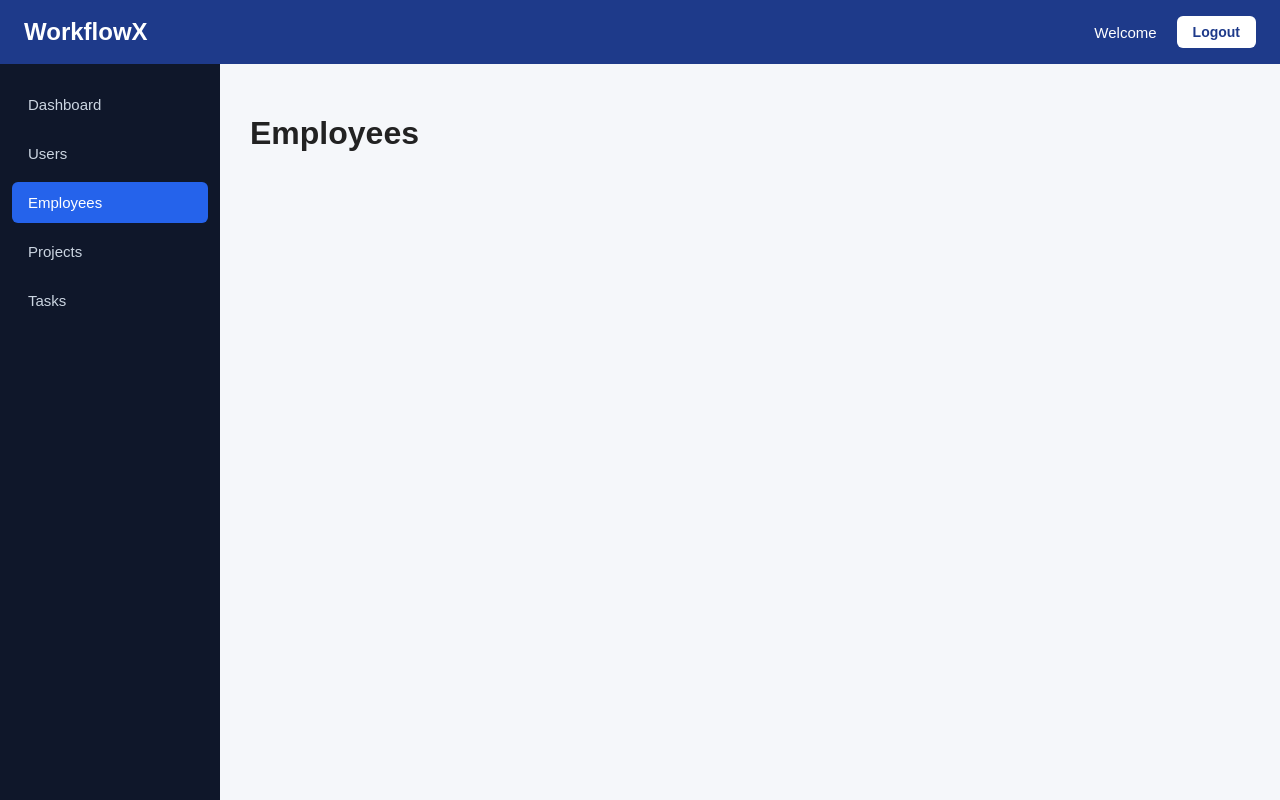
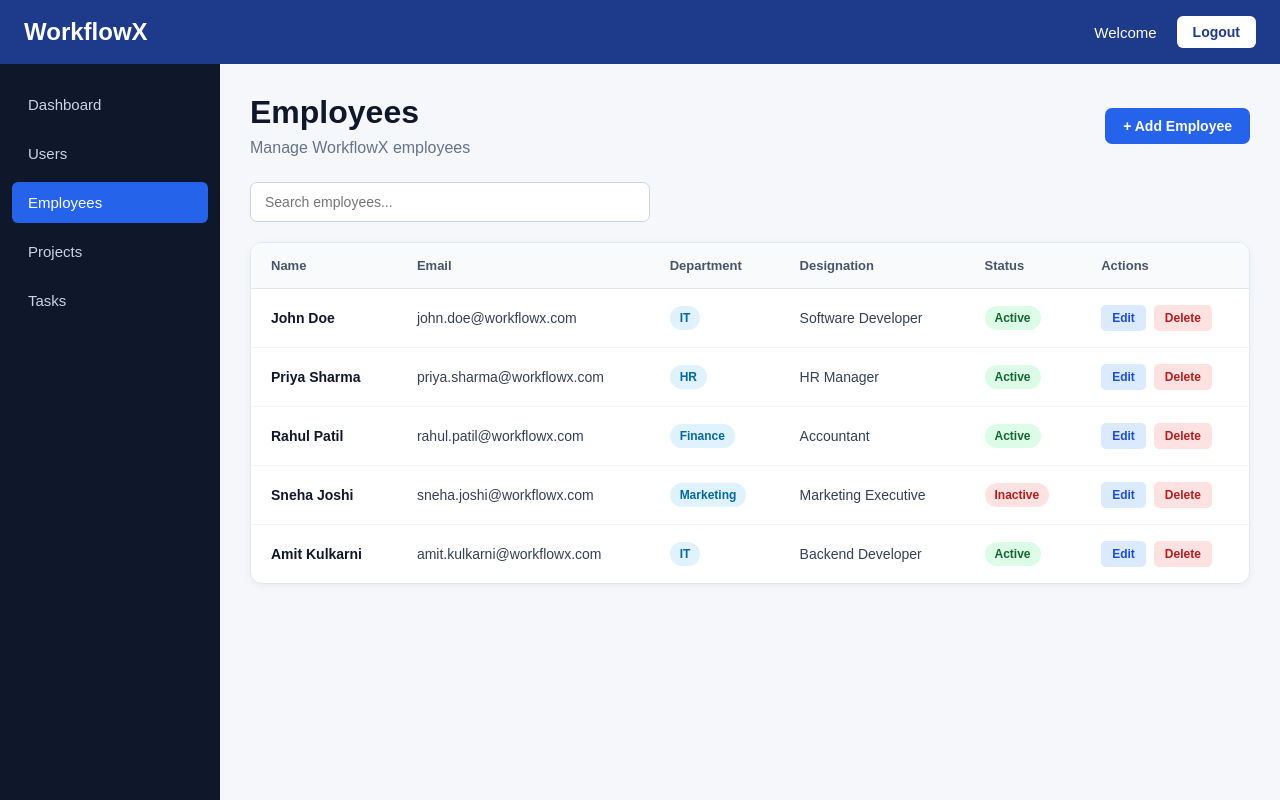
Before and after one commit to dhirajchandgude99-afk/WorkFlowX-Employee-Task-Project-Management, a React app in the folder frontend/: page /employees in a window 1280 px wide. Built offline with nearby package versions, Linux system fonts and the light colour scheme; sample sign-in values are in the browser's storage; the HTML template or start-up script is replaced by a standard one.

Commit message:
Build WorkflowX employees UI

```diff
--- /dev/null
+++ b/frontend/src/pages/Employees.css
@@ -0,0 +1,273 @@
+.employees-page {
+  width: 100%;
+}
+
+.employees-header {
+  display: flex;
+
+  align-items: center;
+
+  justify-content: space-between;
+
+  margin-bottom: 25px;
+}
+
+.employees-header h1 {
+  margin: 0;
+
+  font-size: 32px;
+
+  color: #0f172a;
+}
+
+.employees-header p {
+  margin: 8px 0 0;
+
+  color: #64748b;
+
+  font-size: 16px;
+}
+
+.add-employee-button {
+  border: none;
+
+  background: #2563eb;
+
+  color: white;
+
+  padding: 10px 18px;
+
+  border-radius: 7px;
+
+  font-size: 14px;
+
+  font-weight: 600;
+
+  cursor: pointer;
+
+  transition: background 0.2s ease;
+}
+
+.add-employee-button:hover {
+  background: #1d4ed8;
+}
+
+/* Search */
+
+.employees-toolbar {
+  margin-bottom: 20px;
+}
+
+.employees-toolbar input {
+  width: 100%;
+
+  max-width: 400px;
+
+  padding: 11px 14px;
+
+  border: 1px solid #cbd5e1;
+
+  border-radius: 7px;
+
+  background: white;
+
+  font-size: 14px;
+
+  outline: none;
+}
+
+.employees-toolbar input:focus {
+  border-color: #2563eb;
+
+  box-shadow: 0 0 0 3px rgba(37, 99, 235, 0.1);
+}
+
+/* Employee Card */
+
+.employees-card {
+  background: white;
+
+  border: 1px solid #e2e8f0;
+
+  border-radius: 12px;
+
+  box-shadow: 0 2px 8px rgba(15, 23, 42, 0.05);
+
+  overflow: hidden;
+}
+
+.table-container {
+  width: 100%;
+
+  overflow-x: auto;
+}
+
+.employees-table {
+  width: 100%;
+
+  min-width: 900px;
+
+  border-collapse: collapse;
+}
+
+.employees-table th {
+  text-align: left;
+
+  padding: 15px 20px;
+
+  background: #f8fafc;
+
+  border-bottom: 1px solid #e2e8f0;
+
+  color: #475569;
+
+  font-size: 13px;
+
+  font-weight: 600;
+}
+
+.employees-table td {
+  padding: 16px 20px;
+
+  border-bottom: 1px solid #f1f5f9;
+
+  color: #334155;
+
+  font-size: 14px;
+}
+
+.employees-table tbody tr:last-child td {
+  border-bottom: none;
+}
+
+.employees-table tbody tr:hover {
+  background: #f8fafc;
+}
+
+/* Employee Name */
+
+.employee-name {
+  font-weight: 600;
+
+  color: #0f172a !important;
+}
+
+/* Department */
+
+.department-badge {
+  display: inline-block;
+
+  padding: 5px 10px;
+
+  border-radius: 20px;
+
+  background: #e0f2fe;
+
+  color: #0369a1;
+
+  font-size: 12px;
+
+  font-weight: 600;
+}
+
+/* Status */
+
+.employee-status {
+  display: inline-block;
+
+  padding: 5px 10px;
+
+  border-radius: 20px;
+
+  font-size: 12px;
+
+  font-weight: 600;
+}
+
+.status-active {
+  background: #dcfce7;
+
+  color: #166534;
+}
+
+.status-inactive {
+  background: #fee2e2;
+
+  color: #b91c1c;
+}
+
+/* Actions */
+
+.employee-actions {
+  display: flex;
+
+  gap: 8px;
+}
+
+.employee-actions button {
+  border: none;
+
+  padding: 6px 11px;
+
+  border-radius: 5px;
+
+  font-size: 12px;
+
+  font-weight: 600;
+
+  cursor: pointer;
+}
+
+.edit-employee-button {
+  background: #dbeafe;
+
+  color: #1d4ed8;
+}
+
+.edit-employee-button:hover {
+  background: #bfdbfe;
+}
+
+.delete-employee-button {
+  background: #fee2e2;
+
+  color: #b91c1c;
+}
+
+.delete-employee-button:hover {
+  background: #fecaca;
+}
+
+/* Empty State */
+
+.empty-employees {
+  text-align: center;
+
+  padding: 40px !important;
+
+  color: #64748b !important;
+}
+
+/* Responsive */
+
+@media (max-width: 700px) {
+  .employees-header {
+    align-items: flex-start;
+
+    gap: 15px;
+
+    flex-direction: column;
+  }
+
+  .employees-header h1 {
+    font-size: 28px;
+  }
+
+  .add-employee-button {
+    width: 100%;
+  }
+
+  .employees-toolbar input {
+    max-width: 100%;
+  }
+}
--- /dev/null
+++ b/frontend/src/pages/Employees.jsx
@@ -0,0 +1,194 @@
+import { useState } from 'react'
+import './Employees.css'
+
+function Employees() {
+  const [searchTerm, setSearchTerm] = useState('')
+
+  const employees = [
+    {
+      id: 1,
+      name: 'John Doe',
+      email: 'john.doe@workflowx.com',
+      department: 'IT',
+      designation: 'Software Developer',
+      status: 'Active',
+    },
+    {
+      id: 2,
+      name: 'Priya Sharma',
+      email: 'priya.sharma@workflowx.com',
+      department: 'HR',
+      designation: 'HR Manager',
+      status: 'Active',
+    },
+    {
+      id: 3,
+      name: 'Rahul Patil',
+      email: 'rahul.patil@workflowx.com',
+      department: 'Finance',
+      designation: 'Accountant',
+      status: 'Active',
+    },
+    {
+      id: 4,
+      name: 'Sneha Joshi',
+      email: 'sneha.joshi@workflowx.com',
+      department: 'Marketing',
+      designation: 'Marketing Executive',
+      status: 'Inactive',
+    },
+    {
+      id: 5,
+      name: 'Amit Kulkarni',
+      email: 'amit.kulkarni@workflowx.com',
+      department: 'IT',
+      designation: 'Backend Developer',
+      status: 'Active',
+    },
+  ]
+
+  const filteredEmployees = employees.filter((employee) => {
+    const search = searchTerm.toLowerCase()
+
+    return (
+      employee.name.toLowerCase().includes(search) ||
+      employee.email.toLowerCase().includes(search) ||
+      employee.department.toLowerCase().includes(search) ||
+      employee.designation.toLowerCase().includes(search)
+    )
+  })
+
+  return (
+    <div className="employees-page">
+
+      {/* Header */}
+
+      <div className="employees-header">
+
+        <div>
+          <h1>Employees</h1>
+          <p>Manage WorkflowX employees</p>
+        </div>
+
+        <button className="add-employee-button">
+          + Add Employee
+        </button>
+
+      </div>
+
+      {/* Search */}
+
+      <div className="employees-toolbar">
+
+        <input
+          type="text"
+          placeholder="Search employees..."
+          value={searchTerm}
+          onChange={(e) => setSearchTerm(e.target.value)}
+        />
+
+      </div>
+
+      {/* Employee Table */}
+
+      <div className="employees-card">
+
+        <div className="table-container">
+
+          <table className="employees-table">
+
+            <thead>
+
+              <tr>
+                <th>Name</th>
+                <th>Email</th>
+                <th>Department</th>
+                <th>Designation</th>
+                <th>Status</th>
+                <th>Actions</th>
+              </tr>
+
+            </thead>
+
+            <tbody>
+
+              {filteredEmployees.length > 0 ? (
+                filteredEmployees.map((employee) => (
+                  <tr key={employee.id}>
+
+                    <td className="employee-name">
+                      {employee.name}
+                    </td>
+
+                    <td>
+                      {employee.email}
+                    </td>
+
+                    <td>
+                      <span className="department-badge">
+                        {employee.department}
+                      </span>
+                    </td>
+
+                    <td>
+                      {employee.designation}
+                    </td>
+
+                    <td>
+
+                      <span
+                        className={`employee-status ${
+                          employee.status === 'Active'
+                            ? 'status-active'
+                            : 'status-inactive'
+                        }`}
+                      >
+                        {employee.status}
+                      </span>
+
+                    </td>
+
+                    <td>
+
+                      <div className="employee-actions">
+
+                        <button className="edit-employee-button">
+                          Edit
+                        </button>
+
+                        <button className="delete-employee-button">
+                          Delete
+                        </button>
+
+                      </div>
+
+                    </td>
+
+                  </tr>
+                ))
+              ) : (
+                <tr>
+
+                  <td
+                    colSpan="6"
+                    className="empty-employees"
+                  >
+                    No employees found
+                  </td>
+
+                </tr>
+              )}
+
+            </tbody>
+
+          </table>
+
+        </div>
+
+      </div>
+
+    </div>
+  )
+}
+
+export default Employees
--- a/frontend/src/routes/AppRoutes.jsx
+++ b/frontend/src/routes/AppRoutes.jsx
@@ -1,5 +1,6 @@
 import { BrowserRouter, Routes, Route } from 'react-router-dom'
 import Users from '../pages/Users'
+import Employees from '../pages/Employees'
 import Login from '../pages/Login'
 import Dashboard from '../pages/Dashboard'
 import ProtectedRoute from './ProtectedRoute'
@@ -40,8 +41,8 @@ function AppRoutes() {
             />
 
             <Route
-              path="/employees"
-              element={<h1>Employees</h1>}
+             path="/employees"
+             element={<Employees />}
             />
 
             <Route
```
